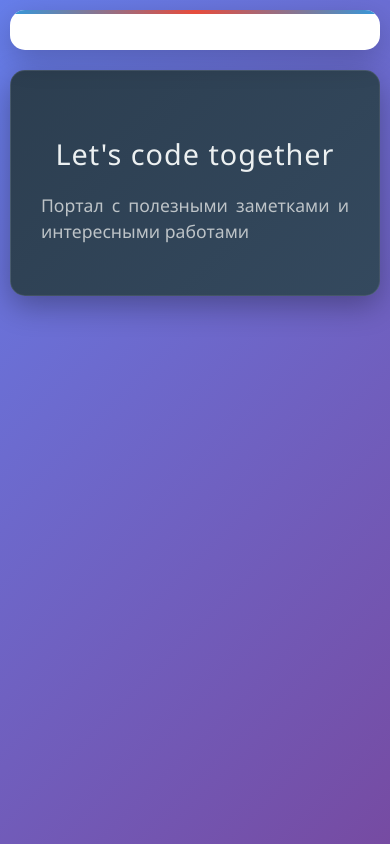
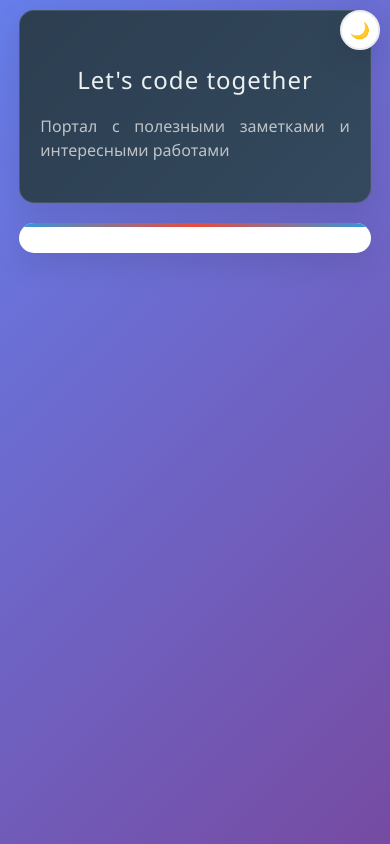
Before and after one commit to VasenkovAA/blog, a Django app: template blog/templates/base.html in a window 390 px wide. Run offline with Django 5.2, Linux system fonts and the light colour scheme; the template is opened without the code that fills it, so the values that code supplies are empty; parts of the project's set-up code (start-up, migrations or seed data) failed here and were passed over.

Commit message:
feat: add css

```diff
--- a/blog/static/css/blog.css
+++ b/blog/static/css/blog.css
@@ -1,25 +1,69 @@
+:root {
+    /* Light theme (default) */
+    --bg-primary: #ffffff;
+    --bg-secondary: #f8f9fa;
+    --bg-gradient: linear-gradient(135deg, #667eea 0%, #764ba2 100%);
+    --text-primary: #2c3e50;
+    --text-secondary: #34495e;
+    --text-muted: #7f8c8d;
+    --accent-primary: #3498db;
+    --accent-secondary: #2980b9;
+    --border-color: #e9ecef;
+    --shadow: 0 10px 30px rgba(0, 0, 0, 0.1);
+    --sidebar-bg: linear-gradient(135deg, #2c3e50, #34495e);
+    --sidebar-text: #ecf0f1;
+    --sidebar-subtext: #bdc3c7;
+    --code-bg: #f4f4f4;
+    --code-color: #e74c3c;
+}
+
+[data-theme="dark"] {
+    --bg-primary: #1a1a1a;
+    --bg-secondary: #2d2d2d;
+    --bg-gradient: linear-gradient(135deg, #1e3c72 0%, #2a5298 100%);
+    --text-primary: #ecf0f1;
+    --text-secondary: #bdc3c7;
+    --text-muted: #95a5a6;
+    --accent-primary: #3498db;
+    --accent-secondary: #2980b9;
+    --border-color: #404040;
+    --shadow: 0 10px 30px rgba(0, 0, 0, 0.3);
+    --sidebar-bg: linear-gradient(135deg, #34495e, #2c3e50);
+    --sidebar-text: #ecf0f1;
+    --sidebar-subtext: #bdc3c7;
+    --code-bg: #2d2d2d;
+    --code-color: #e74c3c;
+}
+
 * {
     margin: 0;
     padding: 0;
     box-sizing: border-box;
+    transition: background-color 0.3s ease, color 0.3s ease, border-color 0.3s ease;
 }
 
 body {
     font-family: 'Segoe UI', Tahoma, Geneva, Verdana, sans-serif;
     line-height: 1.6;
-    color: #333;
-    background: linear-gradient(135deg, #667eea 0%, #764ba2 100%);
+    color: var(--text-primary);
+    background: var(--bg-gradient);
     min-height: 100vh;
     padding: 20px;
 }
 
+.container {
+    display: grid;
+    grid-template-columns: 1fr;
+    gap: 30px;
+    max-width: min(1200px, 95%);
+    margin: 0 auto;
+}
+
 #content {
-    max-width: 800px;
-    margin: 0 auto 30px;
-    background: white;
-    padding: 40px;
+    background: var(--bg-primary);
+    padding: clamp(20px, 4vw, 40px);
     border-radius: 15px;
-    box-shadow: 0 10px 30px rgba(0, 0, 0, 0.2);
+    box-shadow: var(--shadow);
     position: relative;
     overflow: hidden;
 }
@@ -31,55 +75,54 @@ body {
     left: 0;
     right: 0;
     height: 4px;
-    background: linear-gradient(90deg, #3498db, #e74c3c, #3498db);
+    background: linear-gradient(90deg, var(--accent-primary), #e74c3c, var(--accent-primary));
 }
 
 #sidebar {
-    max-width: 800px;
-    margin: 0 auto;
-    background: linear-gradient(135deg, #2c3e50, #34495e);
-    color: white;
-    padding: 30px;
+    background: var(--sidebar-bg);
+    color: var(--sidebar-text);
+    padding: clamp(20px, 4vw, 30px);
     border-radius: 15px;
-    box-shadow: 0 10px 30px rgba(0, 0, 0, 0.3);
+    box-shadow: var(--shadow);
     text-align: center;
     border: 1px solid rgba(255, 255, 255, 0.1);
+    order: -1;
 }
 
 #sidebar h2 {
-    color: #ecf0f1;
+    color: var(--sidebar-text);
     margin-bottom: 15px;
-    font-size: 1.8em;
+    font-size: clamp(1.5em, 4vw, 1.8em);
     font-weight: 300;
     letter-spacing: 1px;
 }
 
 #sidebar p {
-    color: #bdc3c7;
-    font-size: 1.1em;
+    color: var(--sidebar-subtext);
+    font-size: clamp(1em, 3vw, 1.1em);
     line-height: 1.5;
 }
 
 h1 {
-    color: #2c3e50;
+    color: var(--text-primary);
     margin-bottom: 25px;
-    font-size: 2.5em;
-    border-bottom: 3px solid #3498db;
+    font-size: clamp(1.8em, 5vw, 2.5em);
+    border-bottom: 3px solid var(--accent-primary);
     padding-bottom: 15px;
     font-weight: 300;
     text-align: center;
 }
 
 h2 {
-    color: #34495e;
+    color: var(--text-secondary);
     margin: 30px 0 20px 0;
-    font-size: 1.8em;
+    font-size: clamp(1.4em, 4vw, 1.8em);
     font-weight: 400;
 }
 
 h2 a {
     text-decoration: none;
-    color: #2980b9;
+    color: var(--accent-secondary);
     transition: all 0.3s ease;
     border-bottom: 2px solid transparent;
 }
@@ -104,16 +147,17 @@ h2 a:hover {
 p {
     margin-bottom: 20px;
     text-align: justify;
-    font-size: 1.05em;
+    font-size: clamp(1em, 2.5vw, 1.05em);
+    color: var(--text-primary);
 }
 
 /* Comment Styles */
 .comment {
-    background: #f8f9fa;
+    background: var(--bg-secondary);
     padding: 20px;
     margin: 20px 0;
     border-radius: 10px;
-    border-left: 4px solid #3498db;
+    border-left: 4px solid var(--accent-primary);
     box-shadow: 0 2px 10px rgba(0, 0, 0, 0.1);
     transition: transform 0.3s ease;
 }
@@ -317,23 +383,58 @@ code {
     margin-bottom: 10px;
 }
 
+/* Theme Toggle Button */
+.theme-toggle {
+    position: fixed;
+    top: 20px;
+    right: 20px;
+    background: var(--bg-primary);
+    border: 2px solid var(--border-color);
+    border-radius: 50%;
+    width: 50px;
+    height: 50px;
+    cursor: pointer;
+    display: flex;
+    align-items: center;
+    justify-content: center;
+    font-size: 1.2em;
+    box-shadow: var(--shadow);
+    z-index: 1000;
+    transition: all 0.3s ease;
+    color: var(--text-primary);
+}
+
+.theme-toggle:hover {
+    transform: scale(1.1);
+}
+
 /* Responsive Design */
-@media (max-width: 768px) {
+@media (min-width: 768px) {
+    .container {
+        grid-template-columns: 3fr 1fr;
+        gap: 40px;
+    }
+
+    #sidebar {
+        order: 0;
+        align-self: start;
+        position: sticky;
+        top: 20px;
+    }
+
+    .theme-toggle {
+        top: 30px;
+        right: 30px;
+    }
+}
+
+@media (max-width: 767px) {
     body {
         padding: 10px;
     }
 
-    #content {
-        padding: 25px;
-        margin-bottom: 20px;
-    }
-
-    h1 {
-        font-size: 2em;
-    }
-
-    h2 {
-        font-size: 1.5em;
+    .container {
+        gap: 20px;
     }
 
     .pagination a {
@@ -349,11 +450,19 @@ code {
     .comment {
         padding: 15px;
     }
+
+    .theme-toggle {
+        top: 10px;
+        right: 10px;
+        width: 40px;
+        height: 40px;
+        font-size: 1em;
+    }
 }
 
 @media (max-width: 480px) {
     #content {
-        padding: 20px 15px;
+        padding: 15px;
     }
 
     h1 {
--- a/blog/templates/base.html
+++ b/blog/templates/base.html
@@ -14,6 +14,7 @@
         <link href="{% static 'css/blog.css' %}" rel="stylesheet">
     </head>
     <body>
+        <div class="container">
             <div id="content">
                 {% block content %}
                 {% endblock content %}
@@ -22,5 +23,42 @@
                 <h2>Let's code together</h2>
                 <p>Портал с полезными заметками и интересными работами</p>
             </div>
+        </div>
+        <button class="theme-toggle" onclick="toggleTheme()">🌓</button>
+        <script>
+function toggleTheme() {
+    const html = document.documentElement;
+    const currentTheme = html.getAttribute('data-theme');
+    const newTheme = currentTheme === 'dark' ? 'light' : 'dark';
+    html.setAttribute('data-theme', newTheme);
+    localStorage.setItem('theme', newTheme);
+
+    // Обновляем иконку кнопки
+    const button = document.querySelector('.theme-toggle');
+    button.textContent = newTheme === 'dark' ? '🌞' : '🌙';
+}
+
+// Загружаем сохраненную тему или определяем системные предпочтения
+function initTheme() {
+    const savedTheme = localStorage.getItem('theme');
+    const systemPrefersDark = window.matchMedia('(prefers-color-scheme: dark)').matches;
+
+    let theme = 'light';
+    if (savedTheme) {
+        theme = savedTheme;
+    } else if (systemPrefersDark) {
+        theme = 'dark';
+    }
+
+    document.documentElement.setAttribute('data-theme', theme);
+
+    // Устанавливаем правильную иконку
+    const button = document.querySelector('.theme-toggle');
+    button.textContent = theme === 'dark' ? '🌞' : '🌙';
+}
+
+// Инициализируем тему при загрузке
+initTheme();
+        </script>
     </body>
 </html>
```
Also changed, not shown: other parts of blog/static/css/blog.css (+47 -25 lines). Lines whose indentation alone changed are shown as unchanged.
